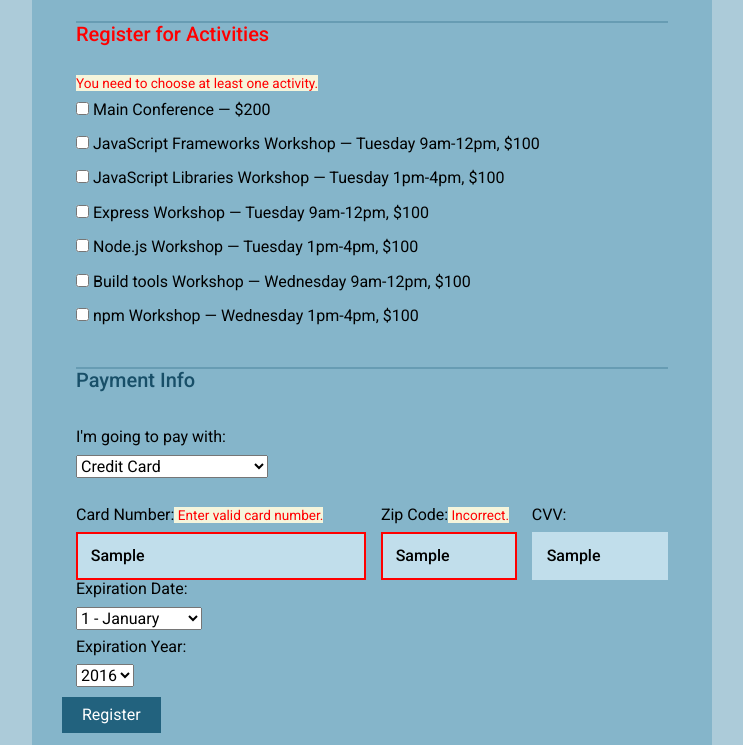
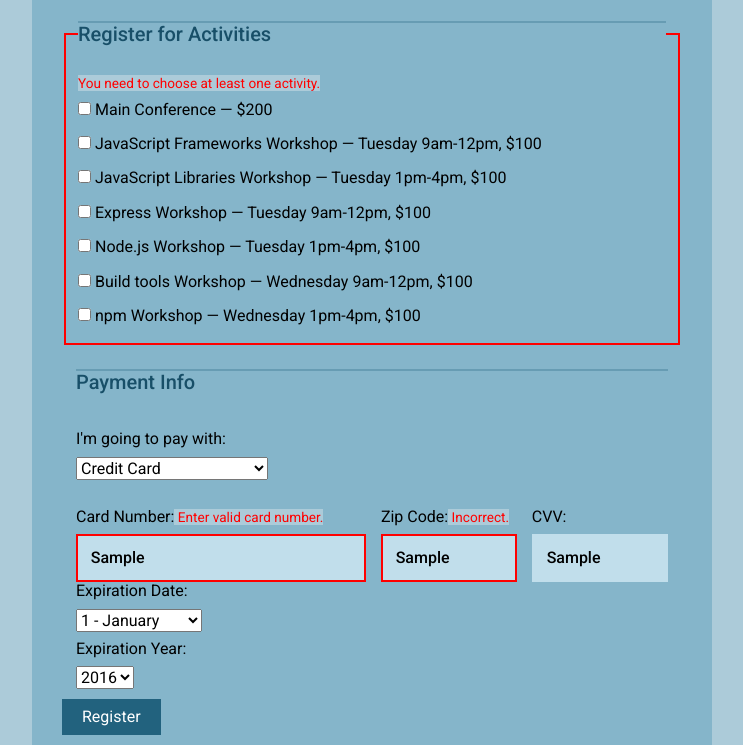
Before and after one commit to Zohla/Interactive-Form, a plain HTML site: page index.html in a window 1280 px wide. Both pictures are taken after typing "Sample", "name@example.com", "Sample", "Sample", "Sample" into the empty fields and a click on the button "Register". Shown: the part 683-1428 px from the top of the page, without its empty margins (268-1011 px from the left). Drawn offline with nearby package versions, Linux system fonts and the light colour scheme.

Commit message:
add border to alert on activity

```diff
--- a/css/style.css
+++ b/css/style.css
@@ -139,7 +139,7 @@ button:hover {
 
 .incorrect {
 	color: red;
-	background-color: beige;
+	background-color: #accbd9 ;
 	font-size: .85em;
 }
 
--- a/js/script.js
+++ b/js/script.js
@@ -173,7 +173,7 @@ function validEmail() {
 }
 function validActivities(){
 	if ($('.activities input:checkbox:checked').length<1){
-		$('.activities').css('color', 'red');
+		$('.activities').css({'border-color': 'red', 'border-width': '2px', 'border-style': 'solid'});
   		$('.activities').prepend('<span class="incorrect">  You need to choose at least one activity.</span>');
 		return false;
 	} else {
@@ -261,8 +261,16 @@ function validateForm() {
 			validForm = false;
 
 		}
+	}
 
-	}
+	// if ($valueOfJob === 'other' && $job.length == 0) {
+	// 	$('#other_title').css('border', '2px');
+ //  	    $('#other_title').prev().append('<span class="incorrect">  You need to enter a job title.</span>');
+	// 	validForm = false;
+	// 	}
+
+
+
 	// if ($('#payment').val()==='select_method') {
 	// 	validForm = false;
 	// }
```
